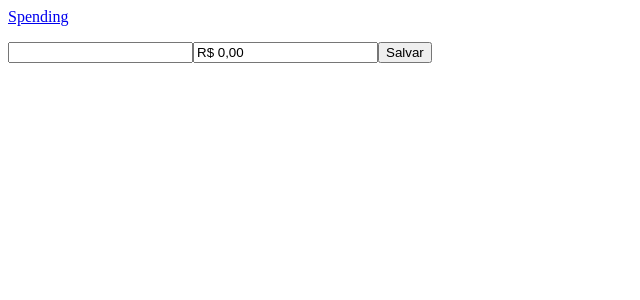
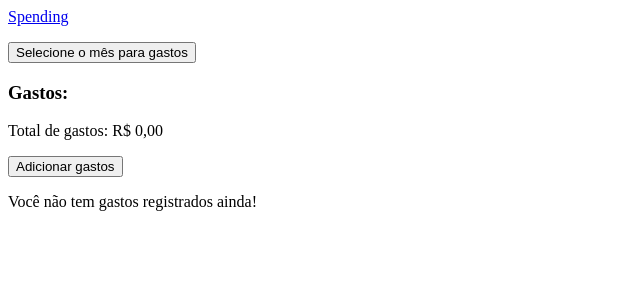
Before and after one commit to TioCleber/spending, a React (Create React App) app: page / in a window 1280 px wide. Before the commit this address led to /user. Shown: the top 300 px of the page, without its empty margins (0-640 px from the left). Built offline with nearby package versions, Linux system fonts and the light colour scheme.

Commit message:
remmoved user and useProfile hook

```diff
--- a/src/App.tsx
+++ b/src/App.tsx
@@ -1,8 +1,6 @@
 import { Home } from './pages/Home/Home'
 import { BrowserRouter, Routes, Route } from 'react-router-dom'
 import { Header } from './components/Header'
-import { User } from './pages/User/User'
-
 const App = () => {
   return (
     <>
@@ -14,7 +12,6 @@ const App = () => {
         <div>
           <Routes>
             <Route path="/" element={<Home />} />
-            <Route path="/user" element={<User />} />
           </Routes>
         </div>
       </BrowserRouter>
--- a/src/constants/initialValues.ts
+++ /dev/null
@@ -1,4 +0,0 @@
-export const user = {
-  fullName: '',
-  spent: '',
-}
--- a/src/hooks/useProfile.tsx
+++ /dev/null
@@ -1,23 +0,0 @@
-import { useMemo } from 'react'
-import { user } from '../constants/initialValues'
-
-interface User {
-  fullName: string
-  spent: string
-}
-
-export const useProfile = () => {
-  const profile = useMemo(() => {
-    const getUSer = localStorage.getItem('user')
-
-    if (getUSer) {
-      const parseUser: User = JSON.parse(getUSer)
-
-      return parseUser
-    }
-
-    return user
-  }, [])
-
-  return { user: profile }
-}
--- a/src/hooks/useSpending.tsx
+++ b/src/hooks/useSpending.tsx
@@ -3,10 +3,8 @@ import { months } from '../constants/months'
 import { Spending } from '../typings/FormSpending'
 import { SpendingProps } from '../typings/spending'
 import { formatCurrency } from '../utils/formatCurrency'
-import { useProfile } from './useProfile'
 
 export const useSpending = () => {
-  const { user } = useProfile()
   const [refetch, setRefetch] = useState(false)
 
   const spending = useMemo(() => {
@@ -23,26 +21,19 @@ export const useSpending = () => {
           return acc
         }, 0)
 
-        const extra_money = parseSpending.reduce((acc, curr) => {
-          acc += Number(curr.extra_money) / parseSpending?.length
-
-          return acc
-        }, 0)
-
-        const remainingSalary = Number(user.spent) + extra_money - totalValues
+        const remainingSalary = totalValues
 
         spendingForMonth.push({
           name: validMonth,
           stores: parseSpending,
           totalValues: formatCurrency(totalValues),
           remainingSalary: formatCurrency(remainingSalary),
-          extra_money,
         })
       }
     })
 
     return spendingForMonth
-  }, [refetch, user.spent])
+  }, [refetch])
 
   const totalSpending = spending.reduce((acc, curr) => {
     const parseValues = curr.stores.reduce((acc, curr) => {
--- a/src/pages/Home/Home.tsx
+++ b/src/pages/Home/Home.tsx
@@ -1,60 +1,40 @@
-import { useEffect } from 'react'
-import { Link, useNavigate } from 'react-router-dom'
 import { Cards } from '../../components/Cards'
-import { useProfile } from '../../hooks/useProfile'
 import { useSpending } from '../../hooks/useSpending'
 import { formatCurrency } from '../../utils/formatCurrency'
 import { FormSpending } from '../components/FormSpending'
 import { ListSpending } from '../components/ListSpending'
 
 export const Home = () => {
-  const { user } = useProfile()
-  const { totalSpending, spending, refetch: refetchSpending } = useSpending()
-  const navigate = useNavigate()
-
-  useEffect(() => {
-    if (!user.fullName) {
-      navigate('/user')
-    }
-  }, [navigate, user.fullName])
+  const { totalSpending, spending, refetch } = useSpending()
 
   return (
     <>
       <main>
         <section>
-          <Cards>
-            <div>
-              <div>
-                <h3>Olá, {user.fullName}</h3>
-
-                <p>Você tem: {formatCurrency(Number(user.spent))}</p>
-                <p>Total de gastos: {formatCurrency(totalSpending)}</p>
-              </div>
-
-              <Link to="/user">Alterar</Link>
-            </div>
-          </Cards>
+          <FormSpending refetch={refetch} />
 
           <Cards>
             <div>
               <h3>Gastos:</h3>
 
+              <p>Total de gastos: {formatCurrency(totalSpending)}</p>
+
               <div>
                 <ul>
-                  {spending.map((values) => (
-                    <li key={values.name}>
+                  {spending.map((item) => (
+                    <li key={item.name}>
                       <p>
-                        {values.name}: {values.totalValues}
+                        {item.name}: {item.totalValues}
                       </p>
                     </li>
                   ))}
                 </ul>
               </div>
             </div>
+
+            <button>Adicionar gastos</button>
           </Cards>
         </section>
-
-        <FormSpending refetch={refetchSpending} />
 
         <section>
           <ListSpending spending={spending} />
--- a/src/pages/User/User.tsx
+++ /dev/null
@@ -1,9 +0,0 @@
-import { Register } from '../components/Register'
-
-export const User = () => {
-  return (
-    <div>
-      <Register />
-    </div>
-  )
-}
--- a/src/pages/components/FormSpending/index.tsx
+++ b/src/pages/components/FormSpending/index.tsx
@@ -30,8 +30,7 @@ export const FormSpending = ({ refetch }: FormSpendingProps) => {
       if (state[`spending_${item}`] && state[`value_${item}`]) {
         spending.push({
           name: state[`spending_${item}`],
-          value: state[`value_${item}`],
-          extra_money: state['extra_money'] || '0',
+          value: state[`value_${item}`]
         })
       }
     })
@@ -74,16 +73,6 @@ export const FormSpending = ({ refetch }: FormSpendingProps) => {
           </section>
         ))}
 
-      {month && (
-        <InputCurrencyValue
-          name={`extra_money`}
-          label={'Dinheiro extra: '}
-          state={state}
-          setState={setState}
-          value={state[`extra_money`]}
-        />
-      )}
-
       {state.spending_0 && state.value_0 && (
         <button
           onClick={() => {
--- a/src/pages/components/ListSpending/index.tsx
+++ b/src/pages/components/ListSpending/index.tsx
@@ -1,6 +1,4 @@
-import { Link } from 'react-router-dom'
 import { Disclosure } from '../../../components/Disclosure'
-import { useProfile } from '../../../hooks/useProfile'
 import { Spending } from '../../../typings/FormSpending'
 import { SpendingProps } from '../../../typings/spending'
 import { formatCurrency } from '../../../utils/formatCurrency'
@@ -10,16 +8,11 @@ interface ListSpendingProps {
 }
 
 export const ListSpending = ({ spending }: ListSpendingProps) => {
-  const { user } = useProfile()
-
   return (
     <main>
       {!spending.length && (
         <div>
-          <p>
-            Você não tem gastos registrados ainda, deseja registar?{' '}
-            <Link to="/">clique aqui</Link>
-          </p>
+          <p>Você não tem gastos registrados ainda!</p>
         </div>
       )}
 
@@ -42,41 +35,9 @@ export const ListSpending = ({ spending }: ListSpendingProps) => {
                     <p>Valor: {formatCurrency(Number(spending.value))}</p>
                   </li>
                 ))}
+              </ul>
 
-                {user.spent && (
-                  <li>
-                    <p>
-                      De acordo com o seu dinheiro vai sobrar:{' '}
-                      {values.remainingSalary}
-                    </p>
-
-                    <div>
-                      <ul>
-                        <li>
-                          <span>
-                            Esse valor é composto por encargos de seu
-                            (dinheiro/salário + dinheiro extra - total de gasto)
-                          </span>
-                        </li>
-                        <li>
-                          <span>
-                            Dinheiro/Salário:{' '}
-                            {formatCurrency(Number(user.spent))}
-                          </span>
-                        </li>
-                        <li>
-                          <span>
-                            Dinheiro extra: {formatCurrency(values.extra_money)}
-                          </span>
-                        </li>
-                        <li>
-                          <span>Total de gastos: {values.totalValues}</span>
-                        </li>
-                      </ul>
-                    </div>
-                  </li>
-                )}
-              </ul>
+              <p>Total Gasto: {values.totalValues}</p>
             </section>
           </Disclosure>
         ))}
--- a/src/pages/components/Register/index.tsx
+++ /dev/null
@@ -1,43 +0,0 @@
-import { useState } from 'react'
-import { Input } from '../../../components/Inputs/Input'
-import { InputCurrencyValue } from '../../../components/Inputs/InputCurrencyValue'
-import { user } from '../../../constants/initialValues'
-
-interface StateProps {
-  fullName: string
-  spent: string
-}
-
-export const Register = () => {
-  const [state, setState] = useState<StateProps>(user)
-
-  const handleClick = () => {
-    localStorage.setItem('user', JSON.stringify(state))
-
-    return setState(user)
-  }
-
-  console.log(state)
-
-  return (
-    <div>
-      <div>
-        <Input
-          name="fullName"
-          state={state}
-          setState={setState}
-          value={state.fullName}
-        />
-
-        <InputCurrencyValue
-          name="spent"
-          state={state}
-          setState={setState}
-          value={state.spent}
-        />
-
-        <button onClick={handleClick}>Salvar</button>
-      </div>
-    </div>
-  )
-}
--- a/src/typings/spending.ts
+++ b/src/typings/spending.ts
@@ -3,7 +3,6 @@ import { Spending } from "./FormSpending"
 export interface SpendingProps {
   name: string
   stores: Spending[]
-  totalValues: string,
-  remainingSalary: string,
-  extra_money: number
+  totalValues: string
+  remainingSalary: string
 }
```
